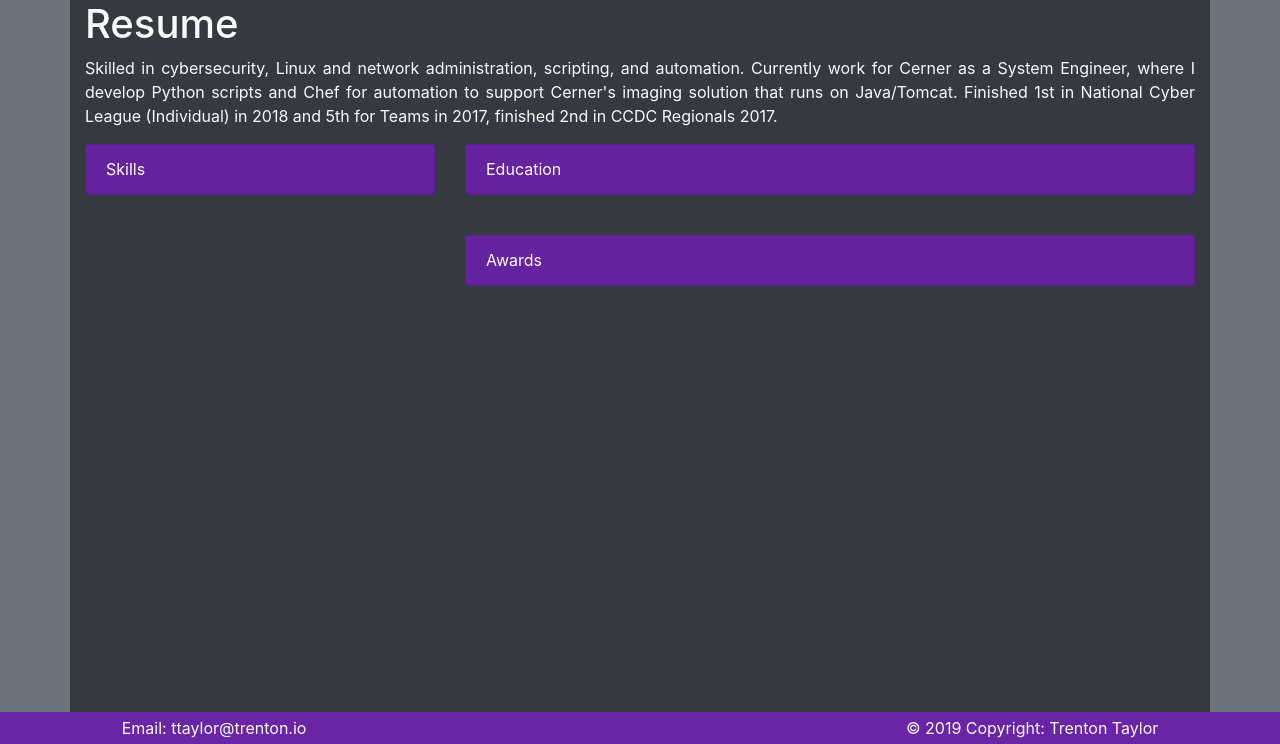
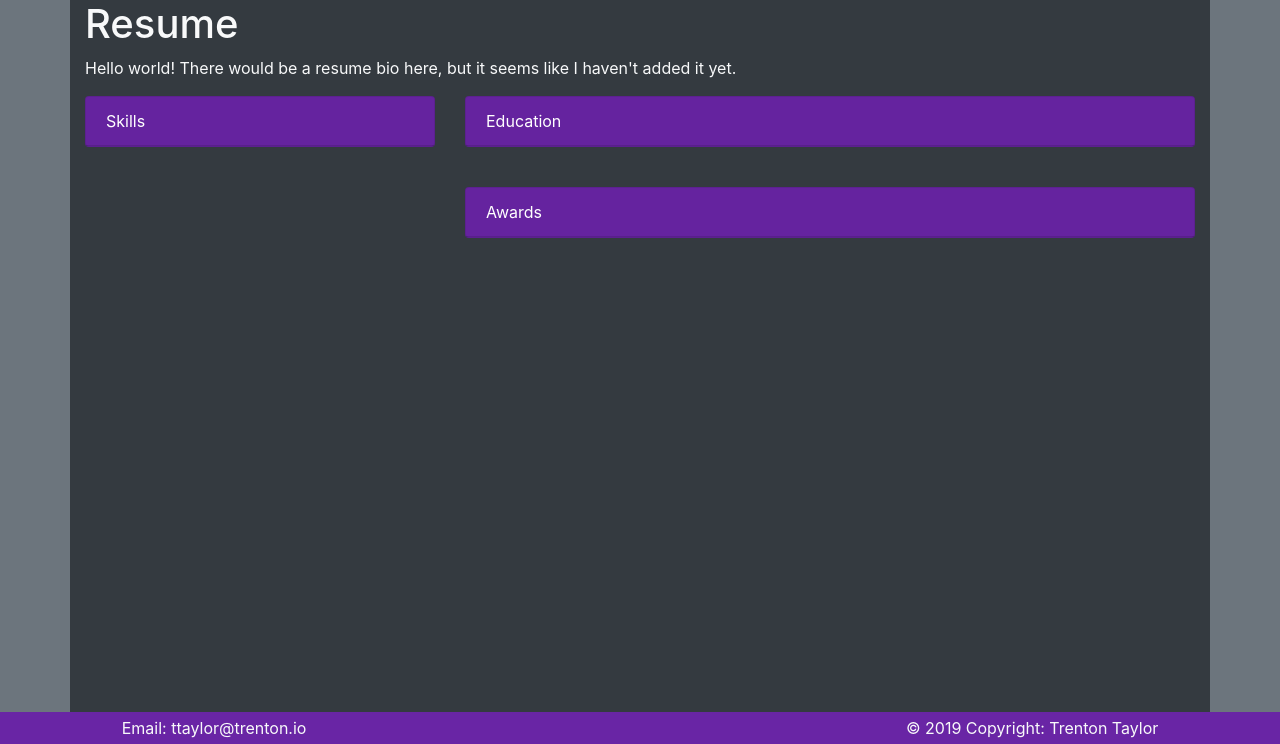
Before and after one commit to valinkrai/django-personal-website, a Django app: page /resume/ in a window 1280 px wide. Shown: the part 56-800 px from the top of the page. Run offline with Django 3.2, Linux system fonts and the light colour scheme; data that the repository does not hold is empty; some libraries are stand-ins or nearby versions.

Commit message:
Added dynamic bio to resume

```diff
--- a/home/models.py
+++ b/home/models.py
@@ -1,3 +1,4 @@
+"""Defines data structures"""
 from django.db import models
 
 # Create your models here.
--- a/resume/templates/resume.html
+++ b/resume/templates/resume.html
@@ -8,7 +8,11 @@
 <div class="row">
   <div class='col-xl'>
     <h1 class='text-light'>Resume</h1>
-    <p class='text-light text-justify'>Skilled in cybersecurity, Linux and network administration, scripting, and automation. Currently work for Cerner as a System Engineer, where I develop Python scripts and Chef for automation to support Cerner's imaging solution that runs on Java/Tomcat. Finished 1st in National Cyber League (Individual) in 2018 and 5th for Teams in 2017, finished 2nd in CCDC Regionals 2017.</p>
+        {% if bio.text %}
+        <p class='text-light text-justify'>{{bio.text|safe}}</p>
+        {% else %}
+        <p class='text-light text-justify'>Hello world! There would be a resume bio here, but it seems like I haven't added it yet.</p>
+        {% endif %}
   </div>
 </div> <!--End title/intro row-->
 <div class="row">
--- a/resume/views.py
+++ b/resume/views.py
@@ -1,6 +1,6 @@
 """Defines how pages will get rendered"""
 from django.shortcuts import render
-from resume.models import  Employer, Skill, Education, Award
+from resume.models import  Employer, Skill, Education, Award, Bio
 
 # Create your views here.
 
@@ -8,12 +8,18 @@ def resume(request):
     """View function for home page of site."""
 
     # Retreive models
+    try:
+        bio = Bio.objects.latest('created_date_time')
+    except Bio.DoesNotExist:
+        bio = None
+
     employers = Employer.objects.filter(hide=False)
     skills = Skill.objects.filter(hide=False)
     education = Education.objects.filter(hide=False)
     awards = Award.objects.filter(hide=False)
 
     context = {
+        'bio': bio,
         'employers': employers,
         'skills': skills,
         'education': education,
```
Also changed, not shown: resume/models.py (+11 -0 lines).
